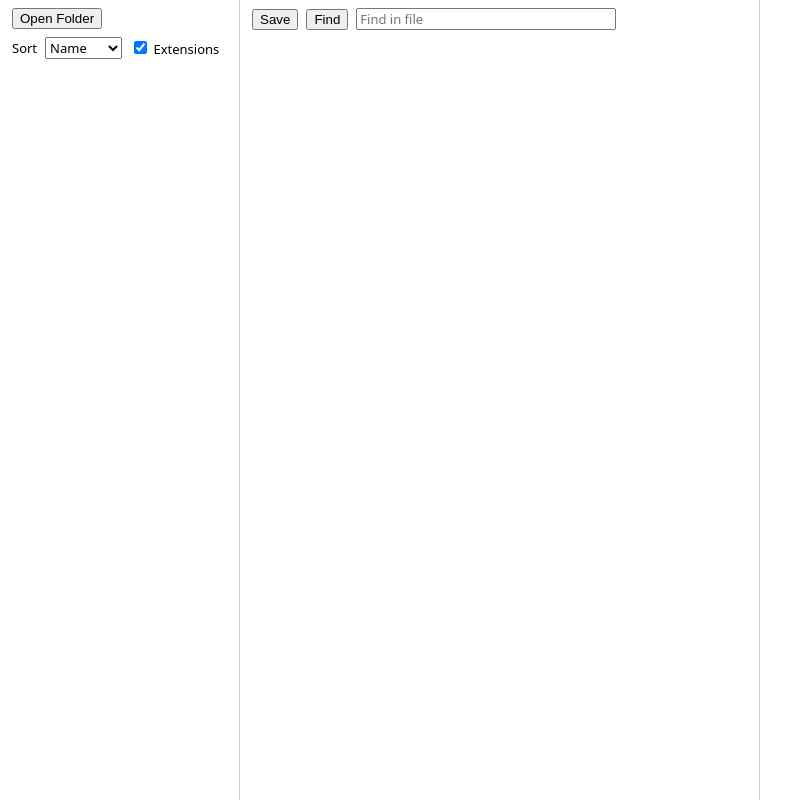
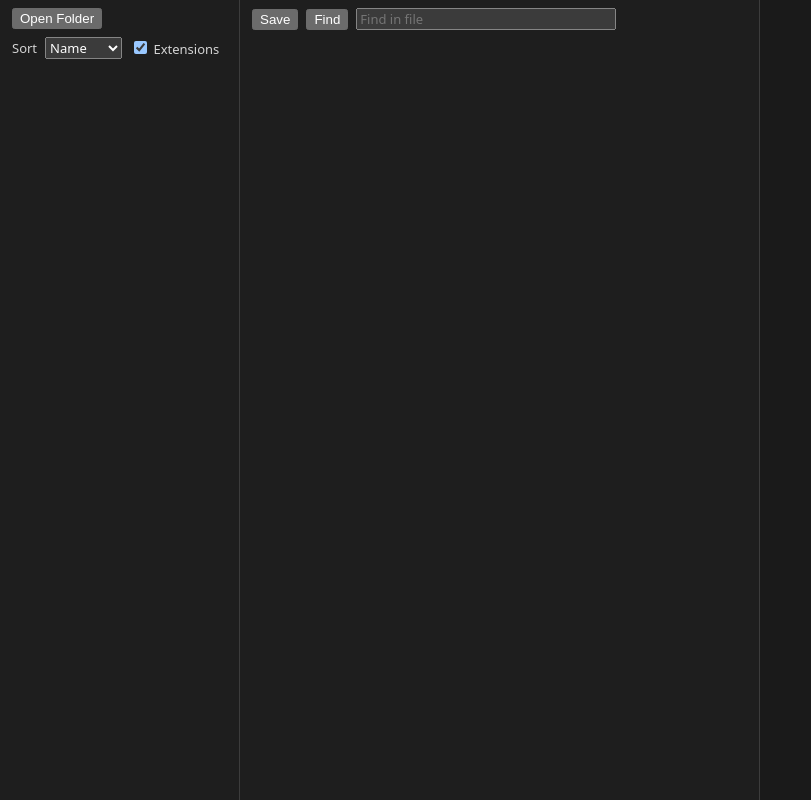
Before and after one commit to RyanEmslie/lightmd, a website with bundled scripts: page src/index.html in a window 1280 px wide. Shown: the whole page, without its empty margins (0-811 px from the left). Built offline with nearby package versions, Linux system fonts and the light colour scheme; what markdown-it-task-lists would draw is missing.

Commit message:
feat: eight palettes with independent editor and preview

```diff
--- a/src/editor.js
+++ b/src/editor.js
@@ -6,6 +6,7 @@ import { cancelAutosave, scheduleAutoSave } from "./autosave.js";
 import { findExtension, runFind } from "./find.js";
 import { preview as previewConfig, renderPreview, rewritePreviewImages, bindPreviewLinks } from "./preview.js";
 import { isHtmlFile, showHtmlViewer, hideHtmlViewer } from "./html-viewer.js";
+import { applyTheme } from "./palettes.js";
 
 const buffer = document.getElementById("editor-buffer");
 const parent = document.getElementById("editor-view");
@@ -26,6 +27,8 @@ const theme = EditorView.theme({
   "&": {
     height: "100%",
     fontSize: "14px",
+    backgroundColor: "var(--bg)",
+    color: "var(--fg)",
   },
   ".cm-scroller": {
     fontFamily: "ui-monospace, SFMono-Regular, Menlo, Monaco, Consolas, monospace",
@@ -38,6 +41,12 @@ const theme = EditorView.theme({
     fontSize: "14px",
     lineHeight: "1.45",
   },
+  ".cm-selectionBackground": {
+    backgroundColor: "var(--accent)",
+  },
+  "&.cm-focused > .cm-scroller > .cm-selectionLayer .cm-selectionBackground": {
+    backgroundColor: "var(--accent)",
+  },
   ".cm-searchMatch": {
     backgroundColor: "#ffff0054",
   },
@@ -45,6 +54,8 @@ const theme = EditorView.theme({
     backgroundColor: "#ff6a0054",
   },
 });
+
+applyTheme();
 
 const extensions = [
   history(),
--- a/src/index.html
+++ b/src/index.html
@@ -6,19 +6,33 @@
     <title>LightMD</title>
     <style>
       :root {
-        --border: color-mix(in srgb, CanvasText 18%, Canvas);
+        --bg: #1e1e1e;
+        --bg-elevated: #252526;
+        --fg: #d4d4d4;
+        --fg-muted: #9d9d9d;
+        --border: #3c3c3c;
+        --accent: #007acc;
+        --danger: #f48771;
         --space: 8px;
         --indent: 8px;
-        --accent: AccentColor;
+        color-scheme: dark;
       }
 
       html,
       body {
         margin: 0;
         height: 100%;
-        background: Canvas;
-        color: CanvasText;
+        background: var(--bg);
+        color: var(--fg);
         font: 13px/1.25 system-ui, sans-serif;
+      }
+
+      :focus-visible {
+        outline: 2px solid var(--accent);
+      }
+
+      ::selection {
+        background: var(--accent);
       }
 
       #shell {
@@ -48,6 +62,8 @@
       #explorer {
         display: flex;
         flex-direction: column;
+        background: var(--bg);
+        color: var(--fg);
       }
 
       #open-folder {
@@ -128,6 +144,8 @@
       #preview {
         display: flex;
         flex-direction: column;
+        background: var(--bg);
+        color: var(--fg);
       }
 
       #editor-chrome {
@@ -165,8 +183,13 @@
         margin: 0 0 8px;
         padding: 0 0 8px;
         border-bottom: 1px solid var(--border);
+        background: var(--bg-elevated);
         font-size: 12px;
         line-height: 1.25;
+      }
+
+      #frontmatter .fm-val {
+        color: var(--fg-muted);
       }
 
       #frontmatter[hidden] {
@@ -216,7 +239,7 @@
         min-height: 0;
         width: 100%;
         border: 0;
-        background: Canvas;
+        background: var(--bg);
       }
 
       #html-viewer[hidden] {
@@ -238,6 +261,7 @@
 
       #html-js-warn {
         margin: 0;
+        color: var(--danger);
       }
 
       #html-js-warn[hidden] {
--- /dev/null
+++ b/src/palettes.js
@@ -0,0 +1,146 @@
+const TOKEN_NAMES = [
+  "--bg",
+  "--bg-elevated",
+  "--fg",
+  "--fg-muted",
+  "--border",
+  "--accent",
+  "--danger",
+];
+
+function tokens(bg, bgElevated, fg, fgMuted, border, accent, danger) {
+  return {
+    "--bg": bg,
+    "--bg-elevated": bgElevated,
+    "--fg": fg,
+    "--fg-muted": fgMuted,
+    "--border": border,
+    "--accent": accent,
+    "--danger": danger,
+  };
+}
+
+export const palettes = {
+  Light: tokens(
+    "#ffffff",
+    "#f3f3f3",
+    "#333333",
+    "#6a6a6a",
+    "#e5e5e5",
+    "#007acc",
+    "#e51400",
+  ),
+  Dark: tokens(
+    "#1a1a1a",
+    "#242424",
+    "#e6e6e6",
+    "#9a9a9a",
+    "#3a3a3a",
+    "#4ea1ff",
+    "#ff6b6b",
+  ),
+  "High Contrast Light": tokens(
+    "#ffffff",
+    "#f0f0f0",
+    "#000000",
+    "#444444",
+    "#000000",
+    "#0000ee",
+    "#d00000",
+  ),
+  "High Contrast Dark": tokens(
+    "#000000",
+    "#0a0a0a",
+    "#ffffff",
+    "#c0c0c0",
+    "#ffffff",
+    "#ffff00",
+    "#ff2020",
+  ),
+  "Dark+": tokens(
+    "#1e1e1e",
+    "#252526",
+    "#d4d4d4",
+    "#9d9d9d",
+    "#3c3c3c",
+    "#007acc",
+    "#f48771",
+  ),
+  "Solarized Light": tokens(
+    "#fdf6e3",
+    "#eee8d5",
+    "#586e75",
+    "#93a1a1",
+    "#eee8d5",
+    "#268bd2",
+    "#dc322f",
+  ),
+  "Solarized Dark": tokens(
+    "#002b36",
+    "#073642",
+    "#839496",
+    "#586e75",
+    "#073642",
+    "#268bd2",
+    "#dc322f",
+  ),
+  Monokai: tokens(
+    "#272822",
+    "#3e3d32",
+    "#f8f8f2",
+    "#75715e",
+    "#3e3d32",
+    "#66d9ef",
+    "#f92672",
+  ),
+};
+
+export const theme = {
+  editorTheme: "Dark+",
+  previewTheme: "Dark",
+  chromeFollowsEditor: true,
+};
+
+function hexLuminance(color) {
+  const hex = String(color || "").replace("#", "");
+  if (hex.length !== 6) return 0;
+  const r = parseInt(hex.slice(0, 2), 16);
+  const g = parseInt(hex.slice(2, 4), 16);
+  const b = parseInt(hex.slice(4, 6), 16);
+  return 0.2126 * r + 0.7152 * g + 0.0722 * b;
+}
+
+function applyPalette(el, palette) {
+  if (!el || !palette) return;
+  for (const name of TOKEN_NAMES) {
+    const value = palette[name];
+    if (typeof value === "string") el.style.setProperty(name, value);
+  }
+  el.style.colorScheme = hexLuminance(palette["--bg"]) > 140 ? "light" : "dark";
+}
+
+export function applyTheme() {
+  const d = typeof globalThis.document !== "undefined" ? globalThis.document : null;
+  if (!d) return;
+  const editorPal = palettes[theme.editorTheme];
+  const previewPal = palettes[theme.previewTheme];
+  if (theme.chromeFollowsEditor && editorPal) {
+    applyPalette(d.documentElement, editorPal);
+    applyPalette(d.body, editorPal);
+    applyPalette(d.getElementById("explorer"), editorPal);
+  }
+  applyPalette(d.getElementById("editor"), editorPal);
+  applyPalette(d.getElementById("preview"), previewPal);
+}
+
+export function setEditorTheme(name) {
+  theme.editorTheme = name;
+  applyTheme();
+}
+
+export function setPreviewTheme(name) {
+  theme.previewTheme = name;
+  applyTheme();
+}
+
+applyTheme();
```
